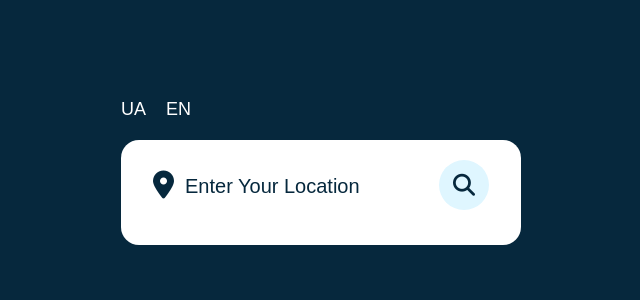
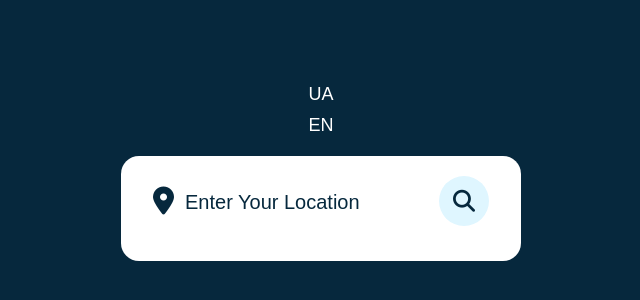
Before and after one commit to kwinkich/weather-site, a plain HTML site: page index.html in a window 1280 px wide. Shown: the part 228-528 px from the top of the page, without its empty margins (319-959 px from the left). Drawn offline with Linux system fonts and the light colour scheme.

Commit message:
optimization

```diff
--- a/style.css
+++ b/style.css
@@ -20,15 +20,17 @@ body {
     padding-bottom: 20px;
     list-style: none;
     display: flex;
+    flex-direction: column;
     margin: 0 auto;
 }
 
 .item {
     color: #fff;
+    text-align: center;
 }
 
 .item:not(:last-child) {
-    margin-right: 20px;
+    margin-bottom: 10px;
 }
 
 .translate {
```
